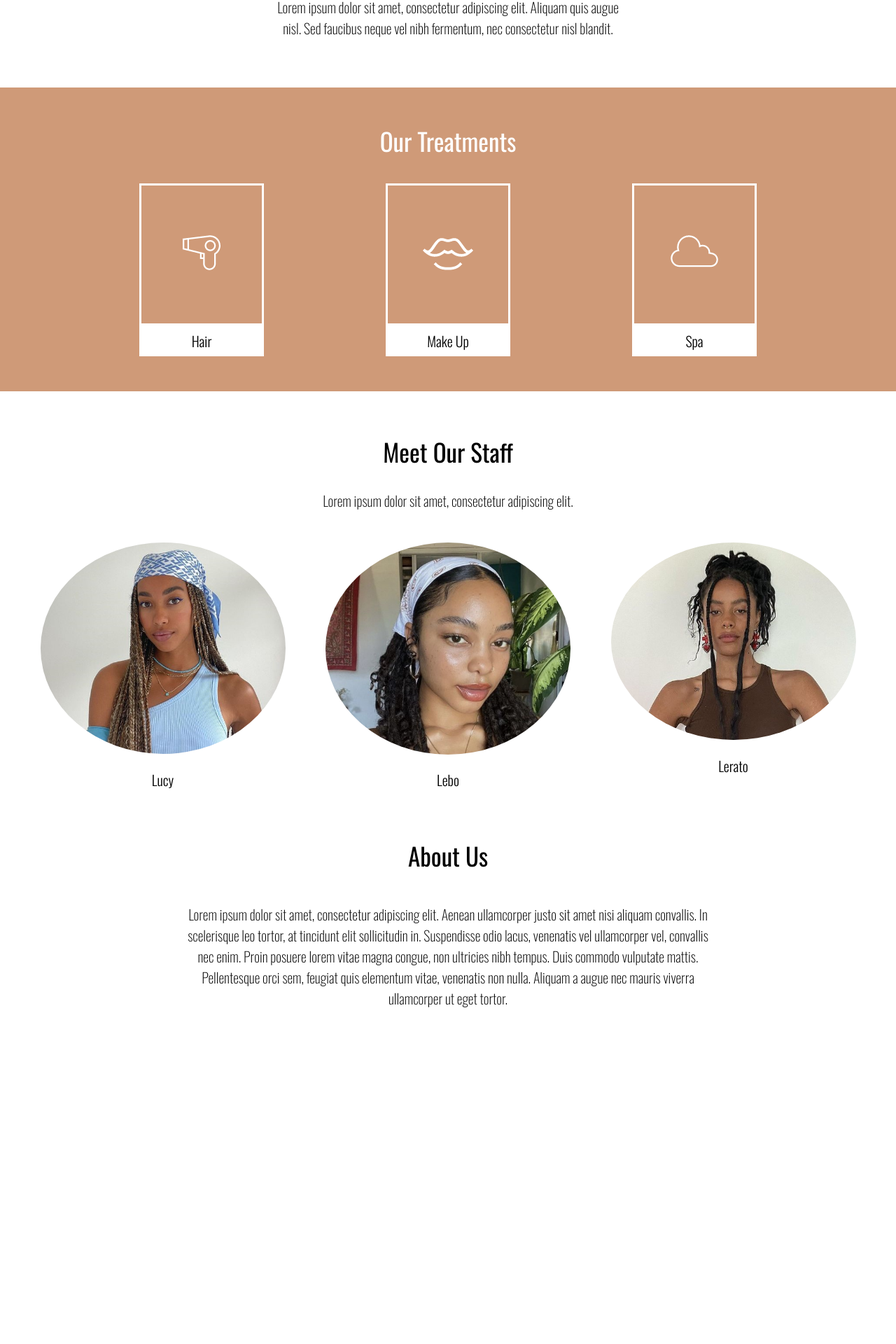
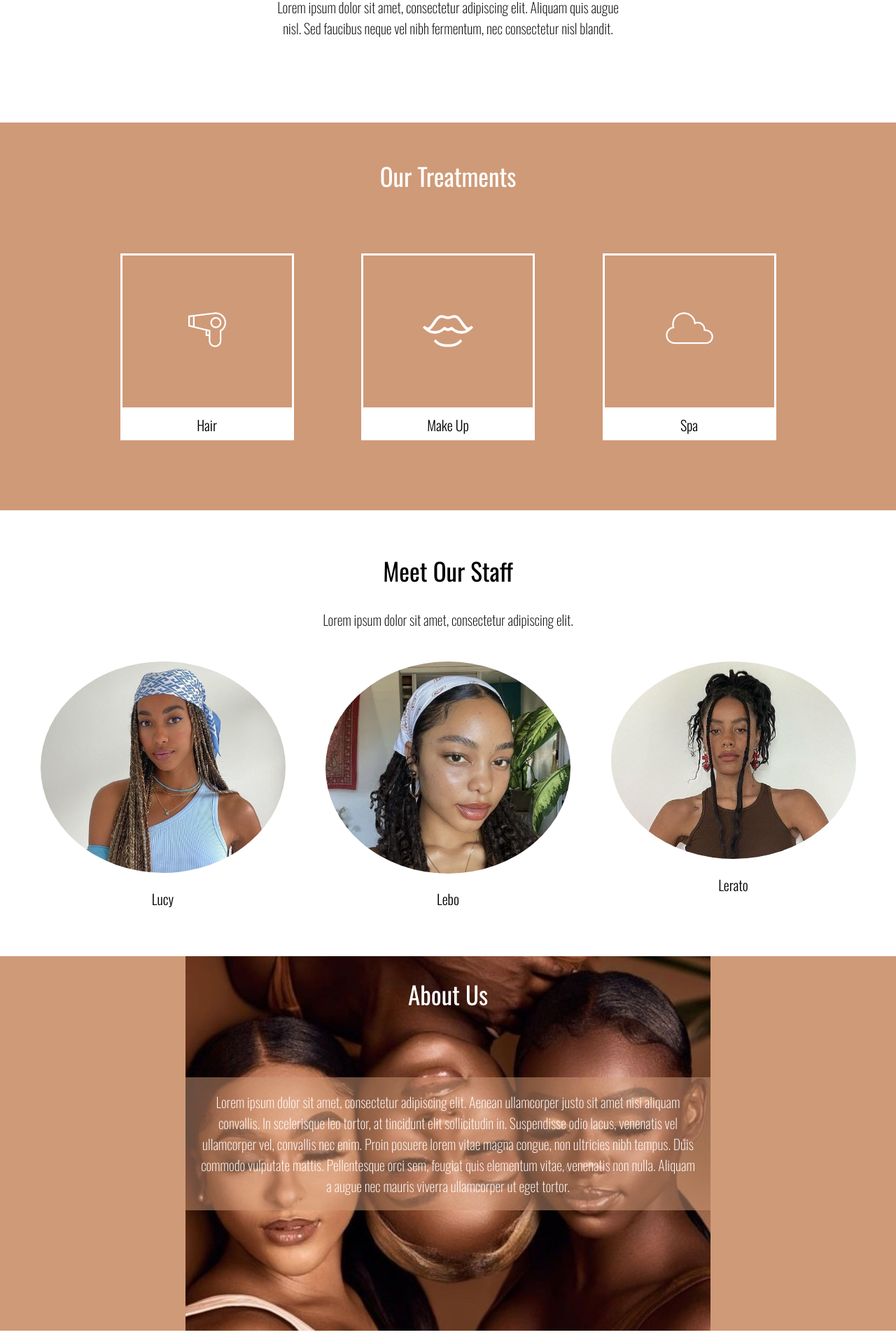
Before and after one commit to keMoleseng/salon-app, a React (Create React App) app: page / in a window 1280 px wide. Shown: the part 818-2738 px from the top of the page at 70% size. Before the commit the page ends 2279 px from the top, so only its background shows below. Built offline with nearby package versions, Linux system fonts and the light colour scheme; a web font is replaced by a local one.

Commit message:
edits to "about us" section and first draft for the "contact us" section

```diff
--- a/src/App.css
+++ b/src/App.css
@@ -16,20 +16,34 @@ body {
   text-align: center;
 }
 
+.about--container{
+  position: relative;
+  display: flex;
+  align-items: center;
+  justify-content: center;
+  margin-top: 50px;
+  background-color: #cf9a78;
+}
+
 .heading{
-    margin-top: 50px;
-    font-size: 35px;
-    font-weight: 400;
-    font-family: 'Oswald', sans-serif;
+  position: absolute;
+  display: block;
+  margin-bottom: 450px;
+  font-size: 35px;
+  font-weight: 400;
+  font-family: 'Oswald', sans-serif;
+  color: #fff;
 }
 
 .description{
-    display: block;
+    position: absolute;
+    padding: 20px;
+
     font-size: 20px;
     font-weight: 200;
     width: 750px;
-    align-self: center;
-    justify-self: center;
     font-family: 'Oswald', sans-serif;
+    color: #fff;
+    background-color: rgb(207, 154, 120, .5);
 
 }
--- a/src/App.js
+++ b/src/App.js
@@ -3,6 +3,7 @@ import Hero from './components/Hero';
 import Treatment from './components/Treatment';
 import Staff from './components/Staff';
 import About from './components/About';
+import ContactUs from './components/ContactUs';
 import './App.css';
 
 function App() {
@@ -13,6 +14,7 @@ function App() {
         <Treatment />
         <Staff />
         <About />
+        <ContactUs />
     </div>
   );
 }
--- a/src/components/About.js
+++ b/src/components/About.js
@@ -3,8 +3,11 @@ import '../App.css';
 export default function About(){
     return(
         <>
-            <h1 className="heading">About Us</h1>
-            <p className="description">Lorem ipsum dolor sit amet, consectetur adipiscing elit. Aenean ullamcorper justo sit amet nisi aliquam convallis. In scelerisque leo tortor, at tincidunt elit sollicitudin in. Suspendisse odio lacus, venenatis vel ullamcorper vel, convallis nec enim. Proin posuere lorem vitae magna congue, non ultricies nibh tempus. Duis commodo vulputate mattis. Pellentesque orci sem, feugiat quis elementum vitae, venenatis non nulla. Aliquam a augue nec mauris viverra ullamcorper ut eget tortor.</p>
+            <span className="about--container">
+                <h1 className="heading">About Us</h1>
+                <p className="description">Lorem ipsum dolor sit amet, consectetur adipiscing elit. Aenean ullamcorper justo sit amet nisi aliquam convallis. In scelerisque leo tortor, at tincidunt elit sollicitudin in. Suspendisse odio lacus, venenatis vel ullamcorper vel, convallis nec enim. Proin posuere lorem vitae magna congue, non ultricies nibh tempus. Duis commodo vulputate mattis. Pellentesque orci sem, feugiat quis elementum vitae, venenatis non nulla. Aliquam a augue nec mauris viverra ullamcorper ut eget tortor.</p>
+                <img src="/image22.jpg" width="750vw" height="auto" />
+            </span>
         </>
     )
 }
--- /dev/null
+++ b/src/components/ContactUs.js
@@ -0,0 +1,27 @@
+import '../contact.css'
+
+export default function ContactUs(){
+    return(
+        <div className="contact--container">
+            <h1 className="contact--heading">Contact Us</h1>
+            <span>
+                <span className="address"></span>
+                <span className="form--container">
+                    <form name="subscription">
+                        <input id="name"
+                                type="text"
+                                name="name"
+                                placeholder='Name'
+                                />
+                        <input id='email'
+                                type="email"
+                                placeholder="Email"
+
+                        />
+
+                    </form>
+                </span>
+            </span>
+        </div>
+    )
+}
--- /dev/null
+++ b/src/contact.css
@@ -0,0 +1,10 @@
+.contact--container{
+    margin-top: 50px;
+}
+
+.contact--heading{
+    font-size: 35px;
+    font-weight: 400;
+    font-family: 'Oswald', sans-serif;
+    color: black;
+}
--- a/src/hero.css
+++ b/src/hero.css
@@ -15,7 +15,7 @@
     margin-bottom: 80px;
     margin-left: 65px;
     display: flex;
-    flex-direction: column;
+    flex-direction: row;
 
 }
 
@@ -27,7 +27,7 @@
 }
 
 .header--banner > .banner--body {
-    margin-top: 0px;
+    margin-top: 230px;
     margin-bottom: 0px;
     width: 500px;
 
--- a/src/treatment.css
+++ b/src/treatment.css
@@ -1,6 +1,7 @@
 .treatments {
     display: flex;
     flex-direction: column;
+    margin-top: 50px;
     padding: 50px 25px;
     background-color: #cf9a78;
     margin-bottom: 0px;
@@ -27,13 +28,13 @@
     display: flex;
     flex-direction: row;
     justify-content: space-evenly;
-
     margin-top: 35px;
+    padding: 50px;
 }
 
 .logo--container {
     border: 3px solid #ffffff;
-    padding: 60px 50px;
+    padding: 70px 85px;
 }
 
 .treatment--btn {
```
Also changed, not shown: public/image22.jpg (added).
